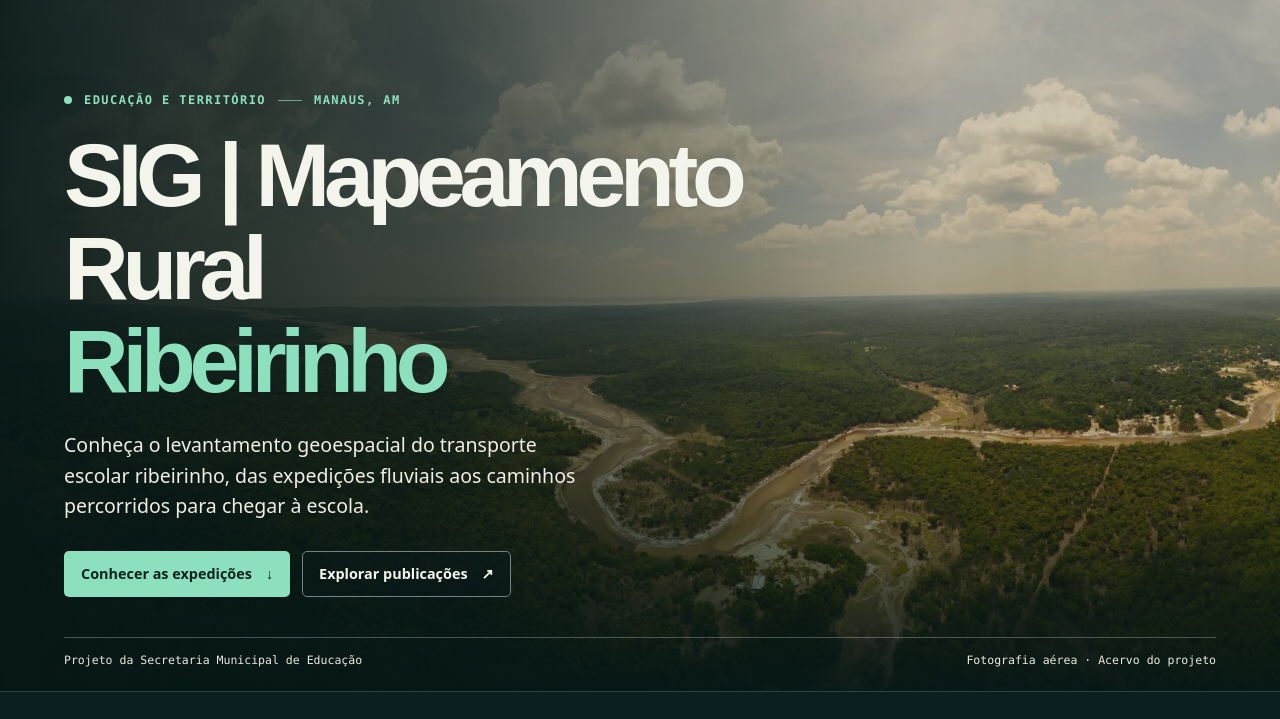
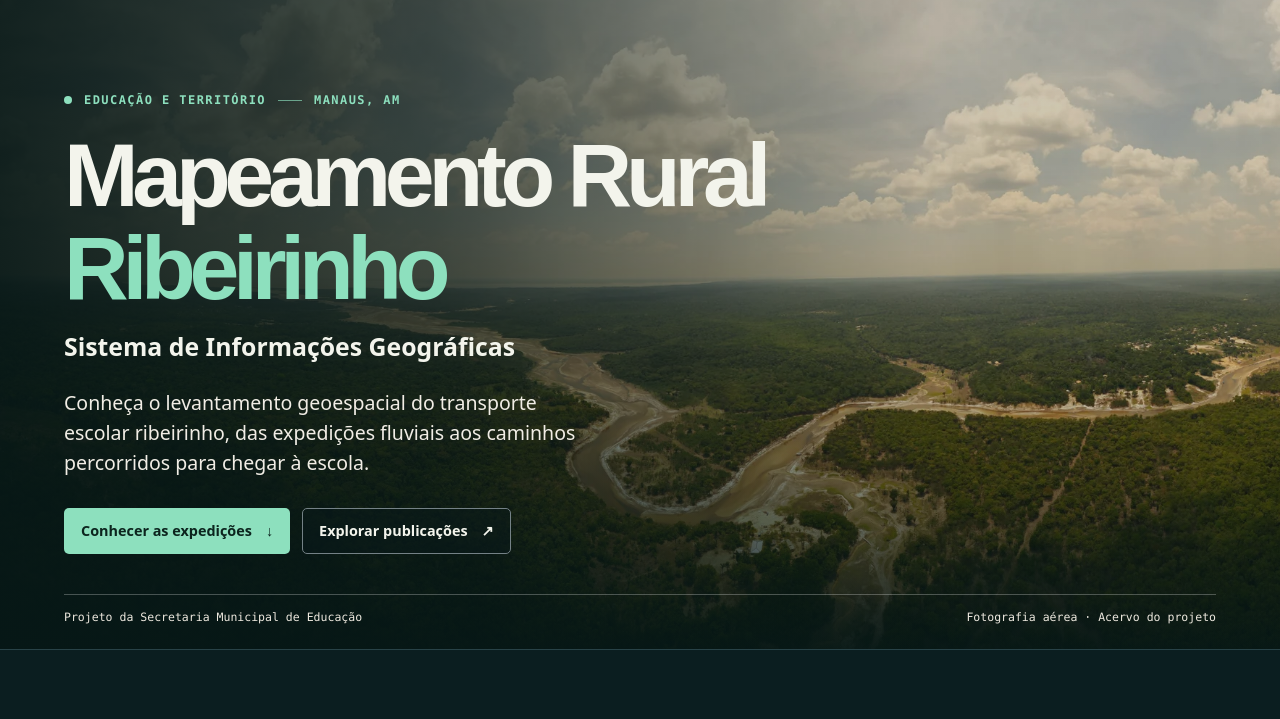
Before and after one commit to Charles-Igeotecnologia/SEMED-Mapeamento-Rural-Ribeirinho, a plain HTML site: page index.html in a window 1280 px wide. Shown: the part 81-800 px from the top of the page. Drawn offline with Linux system fonts and the light colour scheme.

Commit message:
Apresenta o nome do SIG como subtítulo do portal

```diff
--- a/index.html
+++ b/index.html
@@ -4,11 +4,11 @@
   <meta charset="utf-8">
   <meta name="viewport" content="width=device-width, initial-scale=1">
   <meta name="theme-color" content="#09191b">
-  <title>SIG | Mapeamento Rural Ribeirinho | SEMED Manaus</title>
+  <title>Mapeamento Rural Ribeirinho | SEMED Manaus</title>
   <meta name="description" content="Conheça o projeto de mapeamento do transporte escolar rural ribeirinho da SEMED Manaus. Explore expedições, rotas e registros de campo.">
   <link rel="icon" href="assets/simbolo.svg" type="image/svg+xml">
   <link rel="stylesheet" href="vendor/leaflet/leaflet.css">
-  <link rel="stylesheet" href="site.css?v=titulo-sig-2">
+  <link rel="stylesheet" href="site.css?v=titulo-subtitulo">
   <script defer src="publicacoes.js"></script>
   <script defer src="site.js"></script>
   <script defer src="vendor/leaflet/leaflet.js"></script>
@@ -29,7 +29,8 @@
       <div class="wrap hero-inner">
         <div class="hero-copy">
           <p class="kicker"><span></span> Educação e território <i></i> Manaus, AM</p>
-          <h1 id="titulo"><span class="hero-title-prefix">SIG | Mapeamento</span> Rural<br> <em>Ribeirinho</em></h1>
+          <h1 id="titulo">Mapeamento Rural<br> <em>Ribeirinho</em></h1>
+          <p class="hero-subtitle">Sistema de Informações Geográficas</p>
           <p class="hero-description">Conheça o levantamento geoespacial do transporte escolar ribeirinho, das expedições fluviais aos caminhos percorridos para chegar à escola.</p>
           <div class="actions"><a class="button primary" href="#expedicoes">Conhecer as expedições <span aria-hidden="true">↓</span></a><a class="button secondary" href="#publicacoes">Explorar publicações <span aria-hidden="true">↗</span></a></div>
         </div>
@@ -106,7 +107,7 @@
       </div>
     </section>
   </main>
-  <footer><div class="wrap footer-inner"><div><strong>SIG | Mapeamento Rural Ribeirinho</strong><p>Secretaria Municipal de Educação de Manaus · Elaboração: DGTI Geotecnologia</p></div><a href="#inicio">Voltar ao início ↑</a></div></footer>
+  <footer><div class="wrap footer-inner"><div><strong>Mapeamento Rural Ribeirinho</strong><p>Secretaria Municipal de Educação de Manaus · Elaboração: DGTI Geotecnologia</p></div><a href="#inicio">Voltar ao início ↑</a></div></footer>
   <dialog id="leitor" aria-labelledby="leitor-titulo">
     <div class="reader">
       <button id="fechar" class="close" type="button" aria-label="Fechar publicação" autofocus>×</button>
--- a/site.css
+++ b/site.css
@@ -53,7 +53,7 @@ h1,h2,h3{font-family:var(--display);line-height:1.04;margin:0;text-wrap:balance}
 h1{font-size:clamp(3rem,7.7vw,7.1rem);letter-spacing:-.07em;font-weight:850}
 h2{font-size:clamp(2.3rem,5.5vw,4.8rem);letter-spacing:-.06em;font-weight:800}
 .hero h1{font-size:clamp(1.9rem,7vw,5.7rem)}
-.hero-title-prefix{white-space:nowrap}
+.hero-subtitle{margin:12px 0 0;font-size:clamp(1.05rem,2.2vw,1.55rem);font-weight:600;color:var(--text)}
 h1 em,h2 em{font-style:normal;color:var(--accent)}
 .hero-description{max-width:540px;margin:22px 0 30px;font-size:clamp(1rem,1.7vw,1.22rem);color:#f1ede5}
 .actions,.reader-actions{display:flex;flex-wrap:wrap;gap:12px}
```
Also changed, not shown: relatorio.html (+2 -2 lines).
